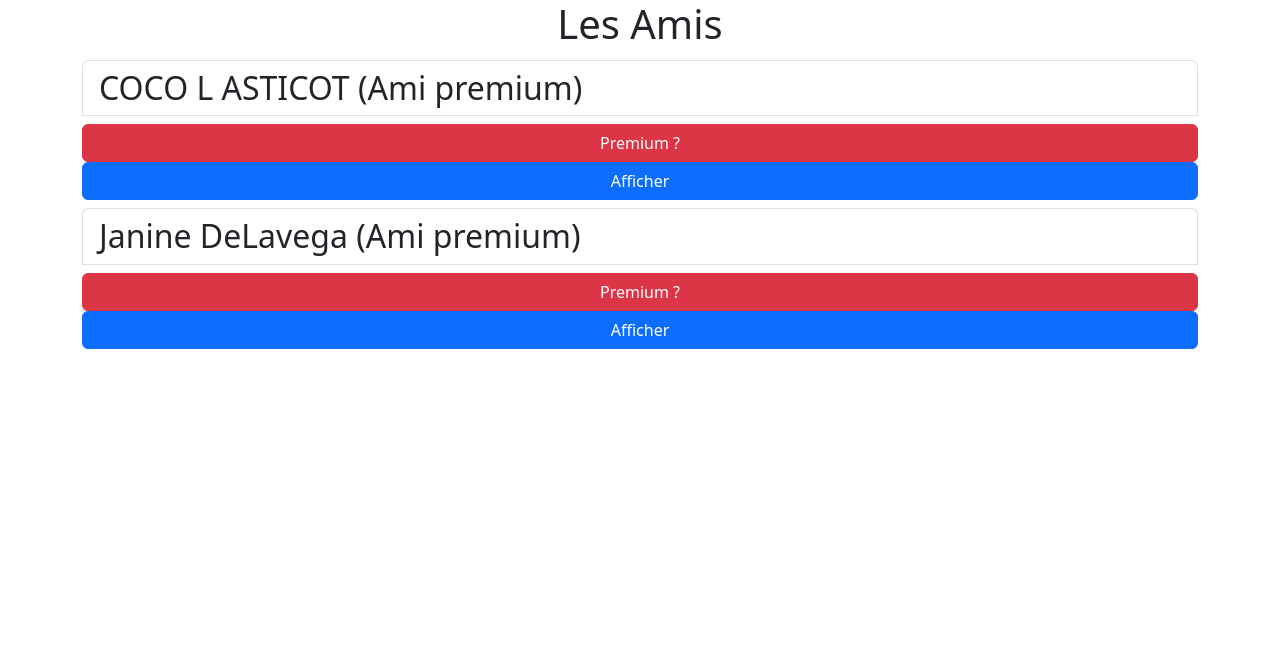
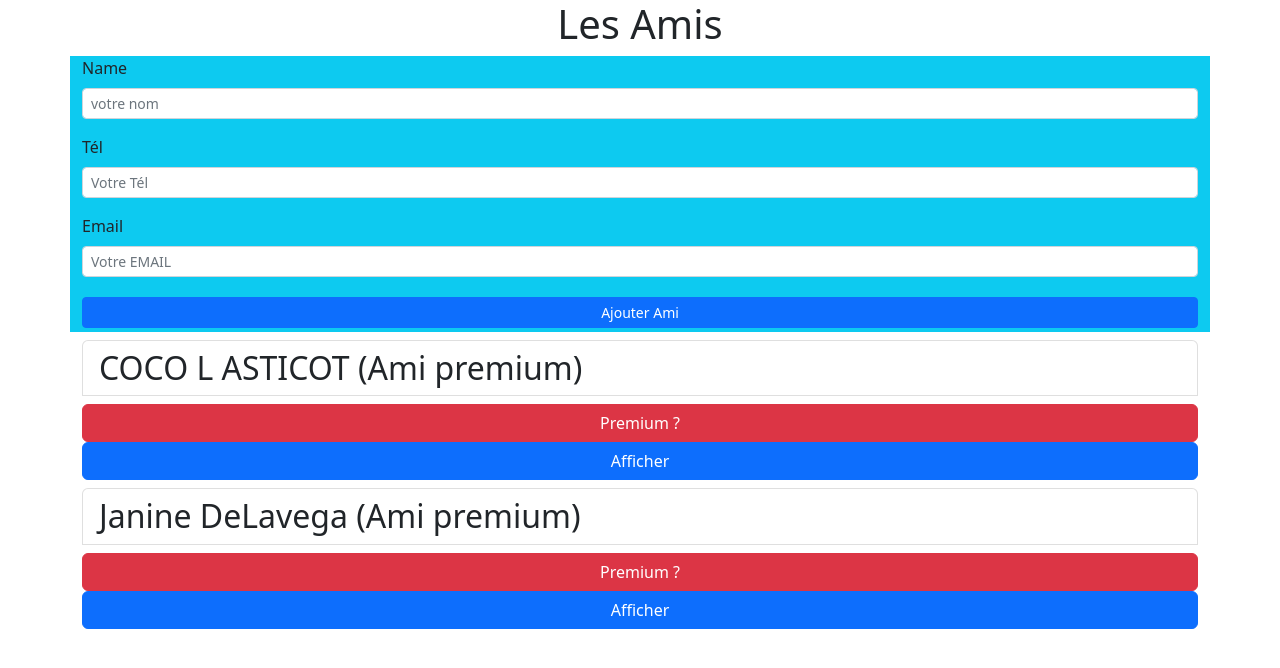
Before and after one commit to laetitiaDEL/vue-cli_cda, a Vue app: page / in a window 1280 px wide. Shown: the top 668 px of the page. Built offline with nearby package versions, Linux system fonts and the light colour scheme.

Commit message:
component commu emit new composant

```diff
--- a/src/App.vue
+++ b/src/App.vue
@@ -1,6 +1,7 @@
 <template>
   <!-- <div class="container"> -->
     <h1 class="text-center">Les Amis</h1>
+    <new-ami v-on:add-ami="ajouterAmi"></new-ami>
     <ul class="list-group">
       <un-ami v-for="unAmi in lesAmis" v-bind:key="unAmi.id" v-bind:id="unAmi.id" v-bind:leNom="unAmi.name" v-bind:lePhone="unAmi.phone" v-bind:leMail="unAmi.email" v-bind:premium="unAmi.premium" v-on:mon-event-premium="afficherStatusPremium(unAmi.id)"></un-ami>
       <!--<un-ami leNom="Gérard Menvuça" lePhone="0987654" leMail="gérard@menvuca.com" premium="0"></un-ami>
@@ -10,8 +11,9 @@
 </template>
 
 <script>
+
 export default{
-  data(){
+    data() {
         return {
             lesAmis: [
                 {
@@ -27,18 +29,27 @@ export default{
                     phone: '09876 543 221',
                     email: 'janine@delavega.com',
                     premium: true
-
                 },
             ],
+        };
+    },
+    methods: {
+        afficherStatusPremium(leIdDansUnAmi) {
+            const unAmiIdentified = this.lesAmis.find(unAmi => unAmi.id === leIdDansUnAmi);
+            unAmiIdentified.premium = !unAmiIdentified.premium;
+            console.log(unAmiIdentified);
+        },
+
+        ajouterAmi(name, phone, email){
+          const newAmiContact = {
+            id: new Date().toISOString(),
+            name: name,
+            phone: phone,
+            email: email,
+            premium: false
+          };
+          this.lesAmis.push(newAmiContact);
         }
     },
-
-  methods:{
-    afficherStatusPremium(leIdDansUnAmi){
-      const unAmiIdentified = this.lesAmis.find(unAmi=>unAmi.id === leIdDansUnAmi);
-      unAmiIdentified.premium = !unAmiIdentified.premium;
-      console.log(unAmiIdentified);
-    }
-  }
 }
 </script>
--- /dev/null
+++ b/src/components/NewAmi.vue
@@ -0,0 +1,42 @@
+<template>
+    <div class="container bg-info my-1">
+        <form v-on:submit.prevent="submitData()">
+        <div class="mb-3">
+            <label for="exampleFormControlInput1" class="form-label">Name</label>
+            <input v-model="enteredName" class="form-control form-control-sm" type="text" placeholder="votre nom" aria-label=".form-control-sm example">
+        </div>
+        <div class="mb-3">
+            <label for="exampleFormControlInput1" class="form-label">Tél</label>
+            <input v-model="enteredPhone" class="form-control form-control-sm" type="tel" placeholder="Votre Tél" aria-label=".form-control-sm example">
+        </div>
+        <div class="mb-3">
+            <label for="exampleFormControlInput1" class="form-label">Email</label>
+            <input v-model="enteredMail" class="form-control form-control-sm" type="email" placeholder="Votre EMAIL" aria-label=".form-control-sm example">
+        </div>
+        <button class="btn btn-primary btn-sm col-12 my-1">Ajouter Ami</button>
+        </form>
+    </div>
+</template>
+
+<script>
+export default {
+    emits:[
+        "add-ami"
+    ],
+
+    data(){
+        return{
+            enteredName:"",
+            enteredPhone:"",
+            enteredMail:""
+        }
+    },
+
+    methods:{
+        submitData(){
+            this.$emit("add-ami", this.enteredName, this.enteredPhone, this.enteredMail);
+        }
+    }
+
+}
+</script>
--- a/src/components/UnAmi.vue
+++ b/src/components/UnAmi.vue
@@ -73,7 +73,7 @@ export default {
         },
         afficherPremium(){
             //this.premiumData = !this.premiumData;
-            this.$emit("mon-event-premium");
+            this.$emit("mon-event-premium", this.id);
         }
     },
 }
--- a/src/main.js
+++ b/src/main.js
@@ -1,8 +1,10 @@
 import { createApp } from 'vue';
 import App from './App.vue';
+import NewAmi from './components/NewAmi';
 import UnAmi from './components/UnAmi';
 // createApp(App).mount('#app')
 //On peut aussi stocker l'appli dans une variable
 const app = createApp(App);
+app.component('new-ami',NewAmi);
 app.component('un-ami',UnAmi);
 app.mount('#app');
```
Lines whose indentation alone changed are shown as unchanged.
